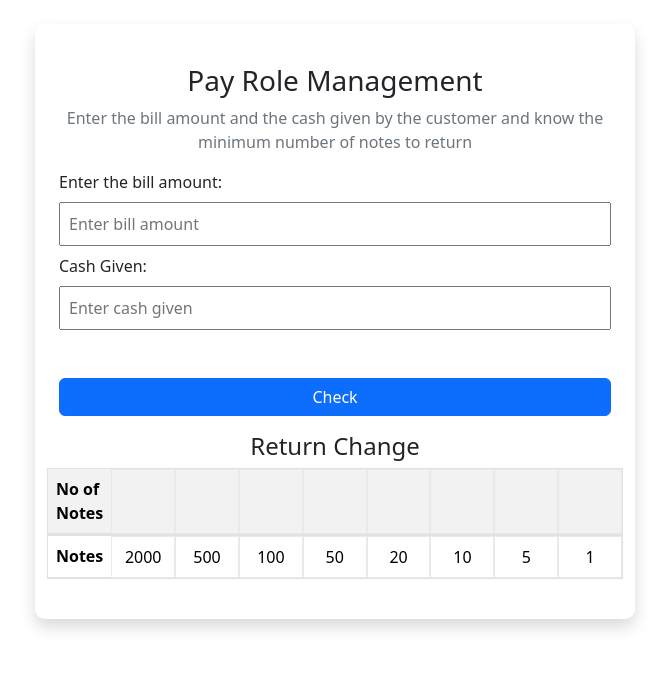
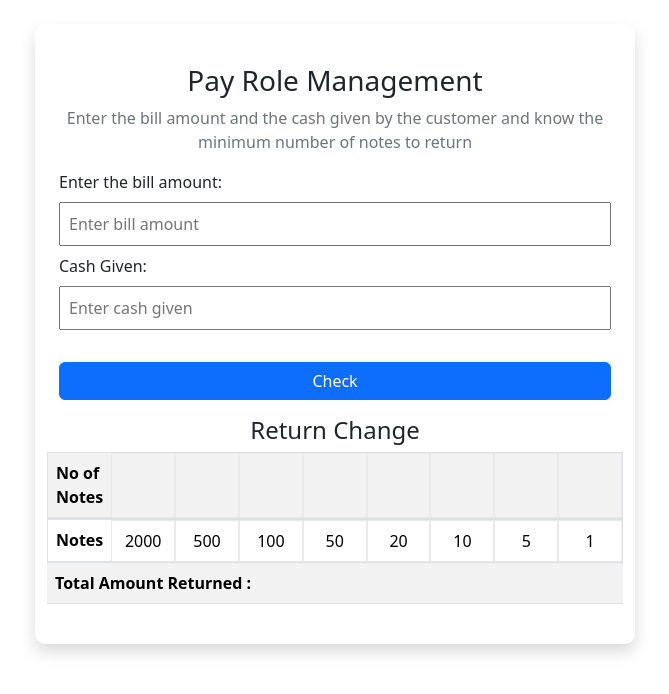
Before and after one commit to vamsikatta-git/Note-Return-Checker, a plain HTML site: page index.html in a window 1280 px wide. Shown: the whole page, without its empty margins (305-974 px from the left). Drawn offline with nearby package versions, Linux system fonts and the light colour scheme.

Commit message:
Update index.html

```diff
--- a/index.html
+++ b/index.html
@@ -23,7 +23,7 @@
               Cash Given:
             </label>
             <input type="text" id="cash-given" placeholder="Enter cash given" class="p-2">
-            <p class="text-center text-danger " id="error"></p>
+            <p class="text-center text-danger m-0" id="error"></p>
              <button class="btn btn-primary mt-3" id="check" >Check</button>
           </div>
 
@@ -53,6 +53,10 @@
             <td class="col">5</td>
             <td class="col">1</td>
            </tr>
+           <tr class="row">
+            <th class="col">Total Amount Returned :</th>
+            <td id="total_amount_returned" class="col"></td>
+           </tr>
           </table>
         </div>
       </div>
```
